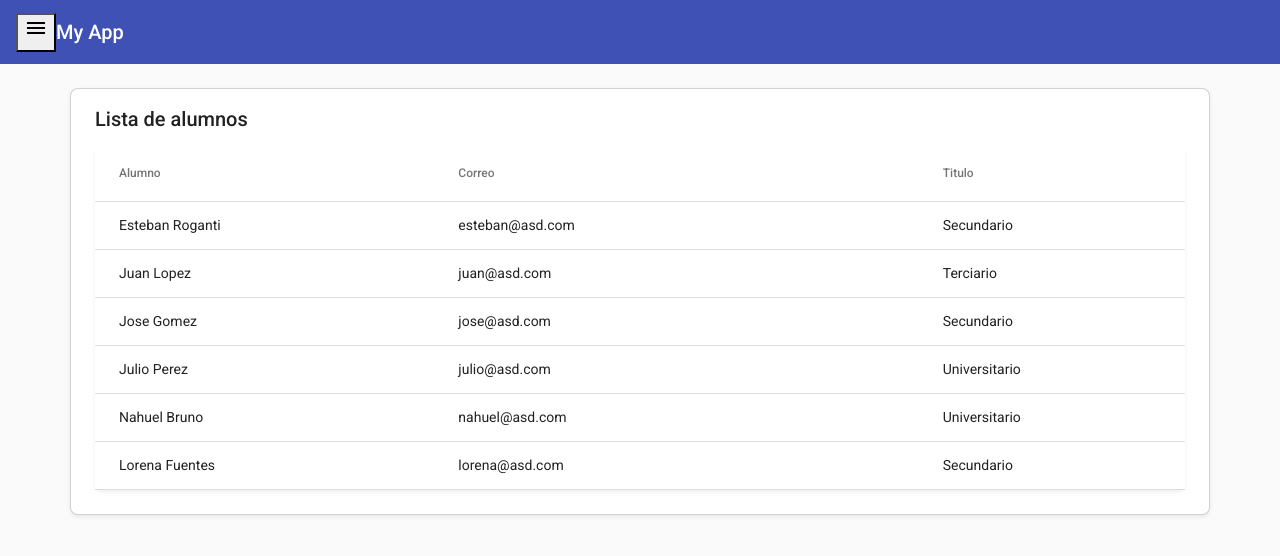
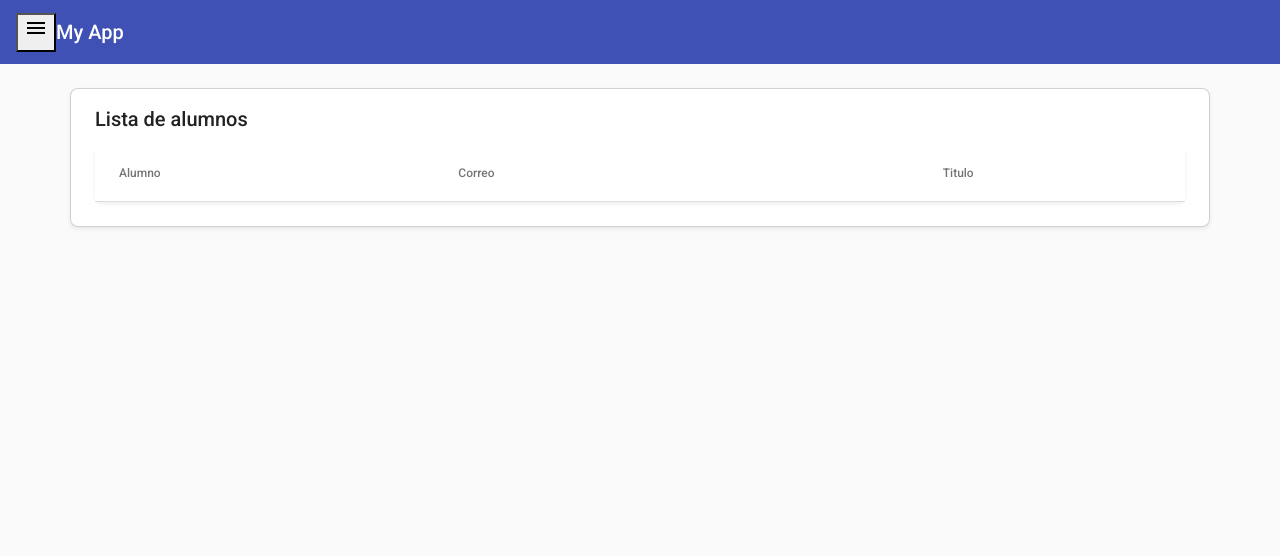
Before and after one commit to marceloambrosio/CoderAngular, an Angular app in the folder ProyectoFinal/: page /lista in a window 1280 px wide. Shown: the top 556 px of the page. Built offline with nearby package versions, Linux system fonts and the light colour scheme.

Commit message:
lista de alumnos se carga desde localstorage

```diff
--- a/ProyectoFinal/src/app/component/form-alumno/form-alumno.component.ts
+++ b/ProyectoFinal/src/app/component/form-alumno/form-alumno.component.ts
@@ -39,9 +39,9 @@ registroAlumno: FormGroup;
   setAlumnoLocalStorage(nuevoAlumno: FormGroup){
     const nombre = JSON.stringify(nuevoAlumno.get('nombre')?.value)
     const apellido = JSON.stringify(nuevoAlumno.get('apellido')?.value)
-    const correo = JSON.stringify(nuevoAlumno.get('correo')?.value)
+    const mail = JSON.stringify(nuevoAlumno.get('correo')?.value)
     const titulo = JSON.stringify(nuevoAlumno.get('titulo')?.value)
-    const alumno = {nombre:nombre, apellido:apellido,correo:correo,titulo:titulo}
+    const alumno = {nombre:nombre, apellido:apellido,mail:mail,titulo:titulo}
 
     let datosExistentes = [];
     datosExistentes = JSON.parse(localStorage.getItem('alumno')||'{}');
--- a/ProyectoFinal/src/app/component/lista-alumnos/lista-alumnos.component.ts
+++ b/ProyectoFinal/src/app/component/lista-alumnos/lista-alumnos.component.ts
@@ -9,7 +9,8 @@ import { Alumno } from 'src/app/model/alumno';
 })
 export class ListaAlumnosComponent implements OnInit {
 
-  listaAlumnos: Array<Alumno> = [
+  listaAlumnos=JSON.parse(localStorage.getItem('alumno')||'{}');
+/*   listaAlumnos: Array<Alumno> = [
     { nombre: 'Esteban', apellido: 'Roganti', mail: 'esteban@asd.com',titulo: "Secundario" },
     { nombre: 'Juan', apellido: 'Lopez', mail: 'juan@asd.com', titulo: "Terciario" },
     { nombre: 'Jose', apellido: 'Gomez', mail: 'jose@asd.com', titulo: "Secundario" },
@@ -17,7 +18,7 @@ export class ListaAlumnosComponent implements OnInit {
     { nombre: 'Nahuel', apellido: 'Bruno', mail: 'nahuel@asd.com', titulo: "Universitario" },
     { nombre: 'Lorena', apellido: 'Fuentes', mail: 'lorena@asd.com', titulo: "Secundario" },
   ];
-  columnas: string[] = ['alumno', 'mail', 'titulo'];
+ */  columnas: string[] = ['alumno', 'mail', 'titulo'];
   dataSource: MatTableDataSource<Alumno> = new MatTableDataSource<Alumno>(this.listaAlumnos);
 
   constructor() { }
```
